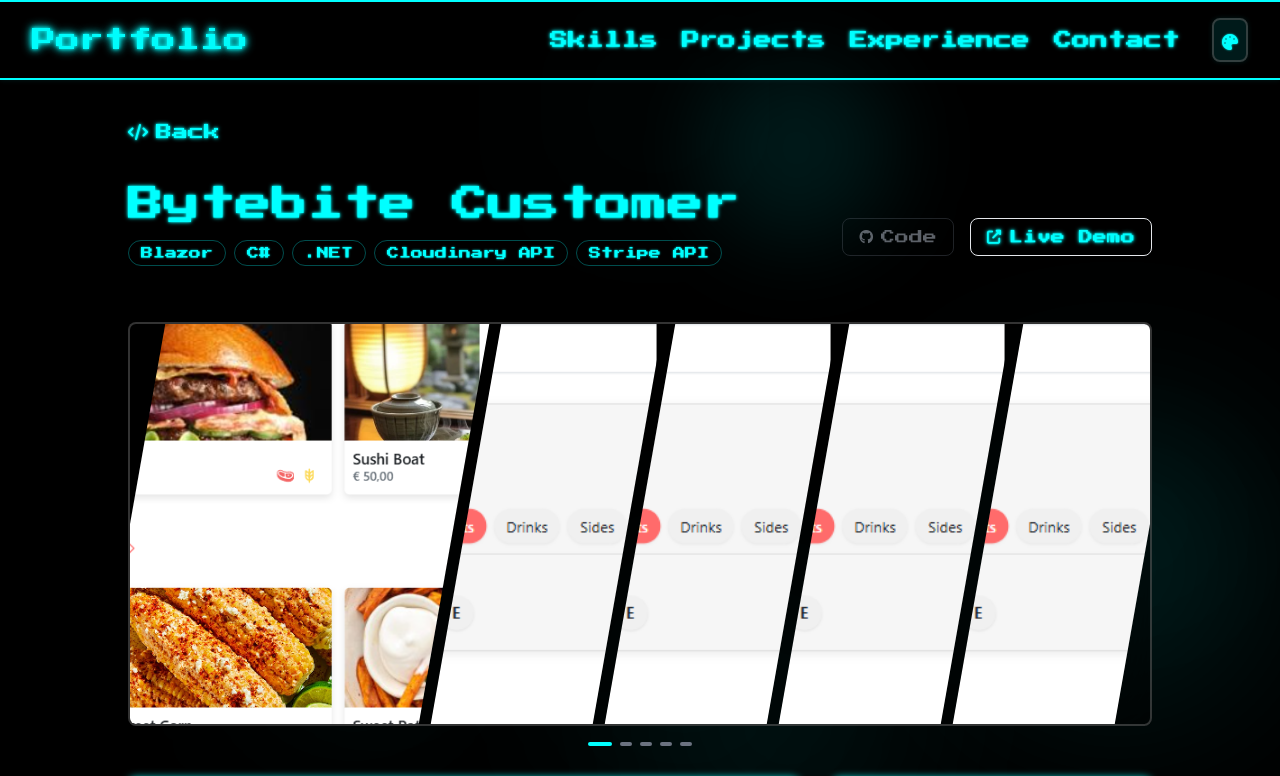
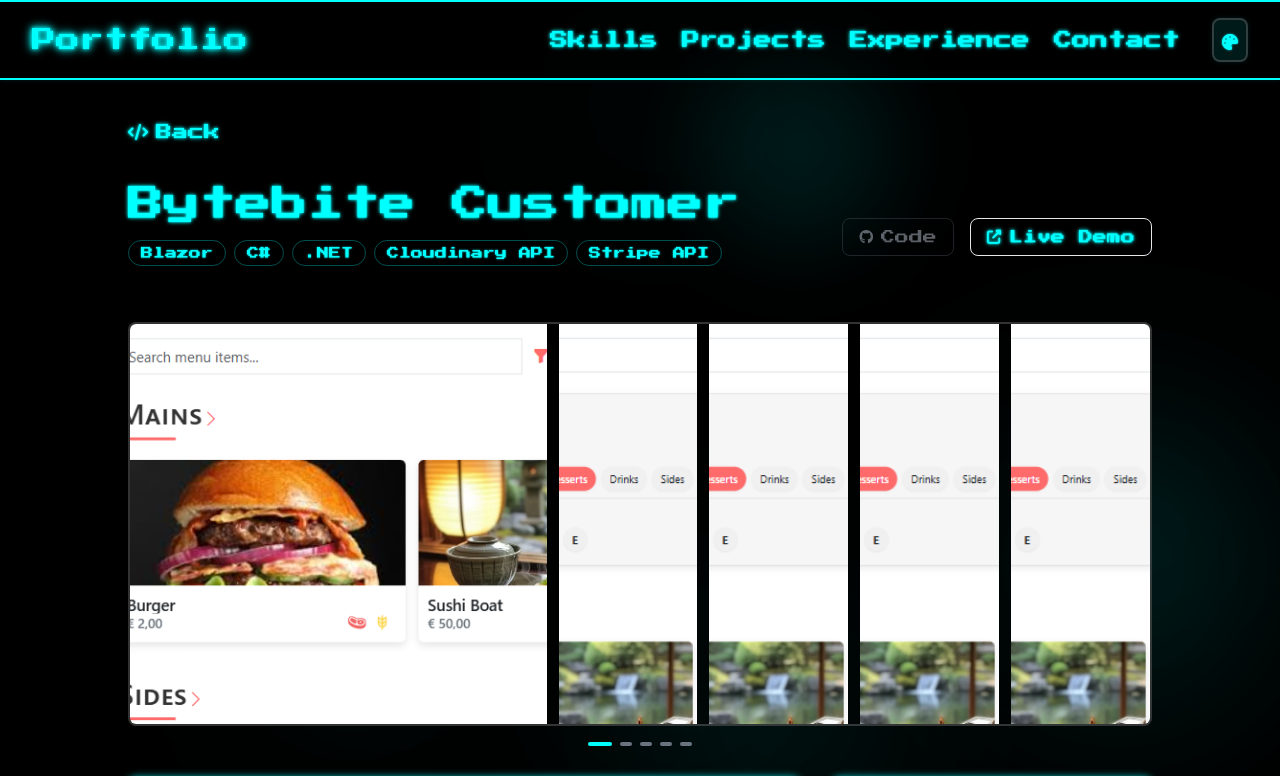
Before and after one commit to peaceoutommy/Portfolio, a React (Vite) app: page /project/0 in a window 1280 px wide. Shown: the top 776 px of the page. Built offline with nearby package versions, Linux system fonts and the light colour scheme.

Commit message:
Carousel horizontal (decent)

```diff
--- a/src/components/Ui/Carousel.jsx
+++ b/src/components/Ui/Carousel.jsx
@@ -17,7 +17,6 @@ const Carousel = ({ images, activeImageIndex, setActiveImageIndex }) => {
         <div
           className="w-full relative flex"
           style={{
-            transform: "skew(-10deg)",
             overflow: "hidden",
             height: "400px"
           }}
@@ -26,49 +25,44 @@ const Carousel = ({ images, activeImageIndex, setActiveImageIndex }) => {
             <motion.div
               key={index}
               className="relative h-full overflow-hidden transition-all duration-500 ease-in-out"
-              initial={{ flex: index === 0 ? 2 : 1 }}
+              initial={{ flex: index === 0 ? 3 : 1 }}
               animate={{
-                flex: activeImageIndex === index ? 2 : 1,
+                flex: activeImageIndex === index ? 3 : 1,
               }}
               whileHover={{
-                flex: 2, // Slightly larger for better effect
+                flex: 3,
                 transition: { duration: 0.1 }
               }}
               onHoverStart={() => setActiveImageIndex(index)}
-              onClick={() => setActiveImageIndex(index)} // Add click for mobile
+              onClick={() => setActiveImageIndex(index)}
               style={{
                 marginRight: index < images.length - 1 ? "12px" : "0",
-                zIndex: activeImageIndex === index ? 10 : 1,
-                cursor: "pointer" // Show it's clickable
+                cursor: "pointer",
               }}
             >
               <div
+                className="absolute inset-0"
                 style={{
-                  position: "absolute",
-                  top: "-5%", // Add extra space at top
-                  left: "-10%", // Add extra space at left
-                  width: "150%", // Increased from 120% to ensure coverage
-                  height: "110%", // Extra height to cover bottom
-                  transform: "skew(10deg) translateX(-15%)", // Adjusted from -5%
                   backgroundImage: `url(/${img})`,
                   backgroundSize: "cover",
+                  backgroundPosition: "center",
                   backgroundRepeat: "no-repeat",
-                  backgroundPosition: "center",
+                  width: "100%",
+                  height: "100%"
                 }}
-              ></div>
+              />
             </motion.div>
           ))}
         </div>
       </GlowContainer>
 
-      {/* Add navigation indicators */}
       <div className="flex justify-center mt-4">
         {images.map((_, index) => (
           <button
             key={index}
-            className={`mx-1 h-1 rounded-full transition-all duration-300 ${
-              activeImageIndex === index ? "w-6 bg-[var(--highlight-color)]" : "w-3 bg-gray-500"
-            }`}
+            className={`mx-1 h-1 rounded-full transition-all duration-300 ${activeImageIndex === index ? "w-6 bg-[var(--highlight-color)]" : "w-3 bg-gray-500" }`}
+
+
             onClick={() => setActiveImageIndex(index)}
             aria-label={`Go to slide ${index + 1}`}
           />
```
Also changed, not shown: public/bbcustomer/filters.png, public/bbcustomer/menu.png.
